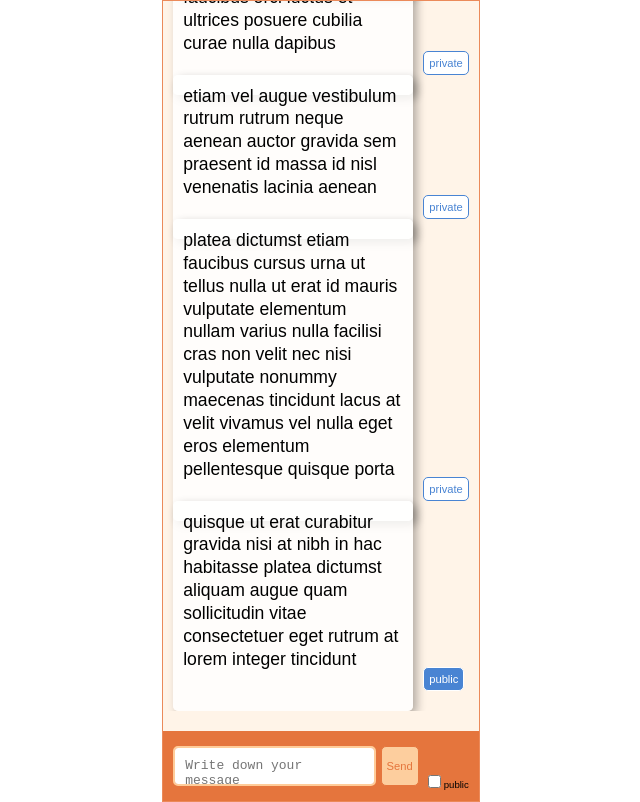
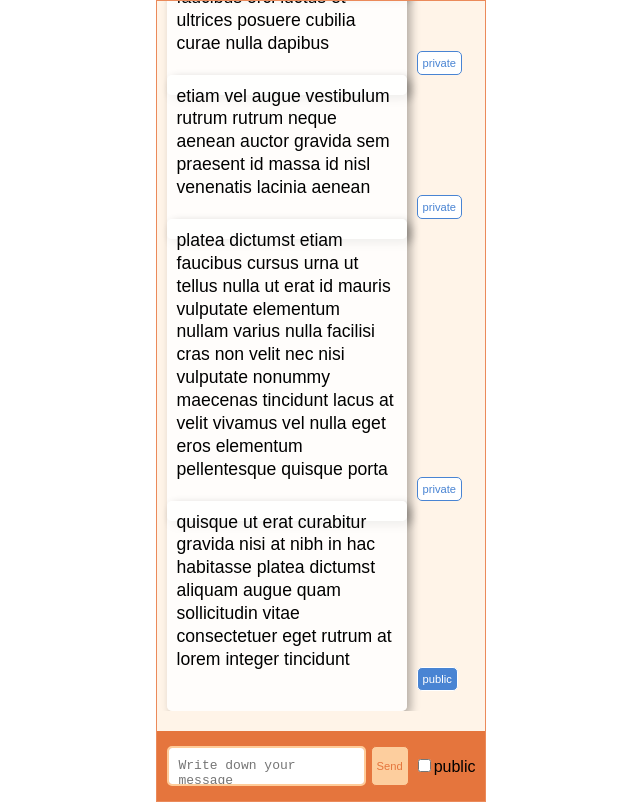
Before and after one commit to sunyrora/chat-test, a React app: page / in a window 1280 px wide. Shown: the whole page, without its empty margins (319-959 px from the left). Built offline with nearby package versions, Linux system fonts and the light colour scheme; no server answers.

Commit message:
Add tab key event but not active yet.
- test code edited

- Switch tab between Write Component children, but there are some problem of event of CheckBox component. So the fonction is disabled for now

```diff
--- a/src/components/CheckBox.js
+++ b/src/components/CheckBox.js
@@ -1,5 +1,4 @@
 import React, { Component } from 'react';
-import PropTypes from 'prop-types';
 import styles from './Write.css';
 
 class Checkbox extends Component {
@@ -13,36 +12,33 @@ class Checkbox extends Component {
     this.toggleCheckboxChange = this.toggleCheckboxChange.bind(this);
   }
 
-  getState() {
-    return this.state;
+  getChecked = () => {
+    return this.state.isChecked;
   }
 
-  toggleCheckboxChange() {
+  toggleCheckboxChange(event) {
     this.setState(({ isChecked }) => (
-      {isChecked: !isChecked}
+      {isChecked: !isChecked }
     ));
   }
 
   render() {
-    const { label } = this.props;
-    const { isChecked } = this.state;
+    const { value } = this.props;
 
     return (
-      <label  className={styles.checkBox}>
+      <div
+        className={styles.checkBox}
+      >
         <input
+          {...this.props}
           type='checkbox'
-          value={label}
-          checked={isChecked}
+          checked={this.state.isChecked}
           onChange={this.toggleCheckboxChange}
         />
-        {label}
-      </label>
+        <label>{value}</label>
+      </div>
     );
   }
 }
 
-Checkbox.propTypes = {
-  label: PropTypes.string.isRequired,
-};
-
 export default Checkbox;
--- a/src/components/Write.js
+++ b/src/components/Write.js
@@ -11,32 +11,62 @@ class Write extends Component {
       message: '',
     };
 
+    this.components = {};
+
     this.handleChange = this.handleChange.bind(this);
     this.handleSendMessage = this.handleSendMessage.bind(this);
     this.handleFocus = this.handleFocus.bind(this);
+    this.handleKeyDown = this.handleKeyDown.bind(this);
     this.sendMessage = this.sendMessage.bind(this);
     this.send = this.send.bind(this);
     this.createMessageData = this.createMessageData.bind(this);
   }
 
   componentDidMount() {
+    if(this.components['inputMessage']) {
+      this.components['inputMessage'].focus();
+    }
+  }
+
+  focusNext = () => {
+    const activeElement = this.container.querySelector(':focus');
+    if(activeElement === null) {
+      this.components['inputMessage'].focus();
+    } else {
+      let tabIndex = activeElement.tabIndex % 3 + 1;
+      const values = Object.values(this.components);
+      const next = values.find(element => {
+        return element.tabIndex === tabIndex;
+      });
+
+      if(next) {
+        next.focus();
+      }
+    }
+  }
+
+  handleKeyDown(event) {
+    if(event.key === 'Tab') {
+      event.preventDefault();
+      this.focusNext();
+    }
   }
 
   handleFocus(event) {
     // console.log("handleFocus", event);
   }
 
-  handleChange(event) {
+  handleChange (event) {
     this.setState({message: event.target.value});
   }
 
-  handleSendMessage(event) {
+  handleSendMessage (event) {
     this.sendMessage();
   }
 
   // doesn't do anything for now.
   send(message) {
-    console.log("send: ", message);
+    // console.log("send: ", message);
   }
 
   createMessageData(text, isPublic) {
@@ -50,15 +80,19 @@ class Write extends Component {
     let send;
     this.props.sendMessage ?  send = this.props.sendMessage : send = this.send;
 
-    send(this.createMessageData(this.state.message, this.checkPublic.getState().isChecked));
+    send(this.createMessageData(this.state.message, this.checkPublic.getChecked()));
 
     this.setState({message: ''});
-    if(this.inputMessage) this.inputMessage.focus();
+    if(this.components['inputMessage']) this.components['inputMessage'].focus();
   }
 
   render() {
     return (
-      <div className={styles.writeContainer}>
+      <div
+        className={styles.writeContainer}
+        ref={c => this.container = c}
+        // onKeyDown={this.handleKeyDown} //disable for a moment
+      >
         <textarea
           className={styles.textInput}
           placeholder='Write down your message'
@@ -66,15 +100,29 @@ class Write extends Component {
           value={this.state.message}
           onChange={this.handleChange}
           onFocus={this.handleFocus}
-          onKeyDown={this.handleKeyDown}
-          ref={c=>{this.inputMessage=c}}
-          autoFocus
+          ref={c=>{this.components['inputMessage']=c}}
+          tabIndex='1'
         />
-        <button name='btnSend' onClick={this.handleSendMessage}>Send</button>
-        <CheckBox
-          label="public"
-          ref={c=>{this.checkPublic=c}}
-        />
+        <button
+          name='btnSend'
+          onClick={this.handleSendMessage}
+          ref={c=>{this.components['btnSend']=c}}
+          tabIndex='2'
+        >
+        Send
+        </button>
+        <div
+          tabIndex='3'
+          ref={c=>{this.components['checkPublic']=c}}
+          className={styles.checkBox}
+        >
+          <CheckBox
+            value="public"
+            ref={c=>{this.checkPublic=c}}
+            name='checkPublic'
+            id='checkPublic'
+          />
+        </div>
       </div>
     );
   }
```
Also changed, not shown: 2 other files (tests, documents, lock files or other folders).
